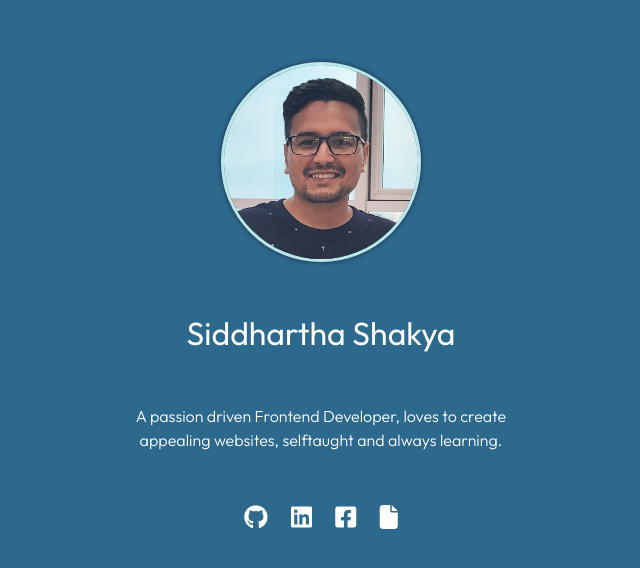
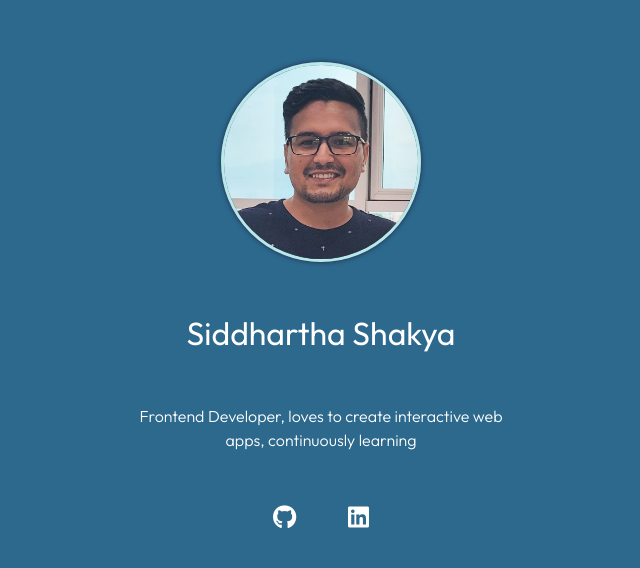
Before and after one commit to hiitssid/learnbydoing, a plain HTML site: page index.html in a window 1280 px wide. Shown: the part 102-670 px from the top of the page, without its empty margins (319-959 px from the left). Drawn offline with Linux system fonts and the light colour scheme.

Commit message:
minor changes

```diff
--- a/index.html
+++ b/index.html
@@ -17,8 +17,8 @@
         <img src="./images/pp.jpg" alt="display-picture" />
         <h1>Siddhartha Shakya</h1>
         <p>
-          A passion driven Frontend Developer, loves to create appealing
-          websites, selftaught and always learning.
+          Frontend Developer, loves to create interactive web apps, continuously
+          learning
         </p>
 
         <div class="card-social">
@@ -33,16 +33,6 @@
                 ><i class="fa-brands fa-linkedin"></i
               ></a>
             </li>
-            <li>
-              <a href="https://fb.com/1001101000110010011100000b"
-                ><i class="fa-brands fa-facebook-square"></i
-              ></a>
-            </li>
-            <li>
-              <a target="_blank" href="./resume.html" title="Resume"
-                ><i class="fa-solid fa-file"></i
-              ></a>
-            </li>
           </ul>
         </div>
       </div>
```
Also changed, not shown: contact.html (deleted, +0 -28 lines).
